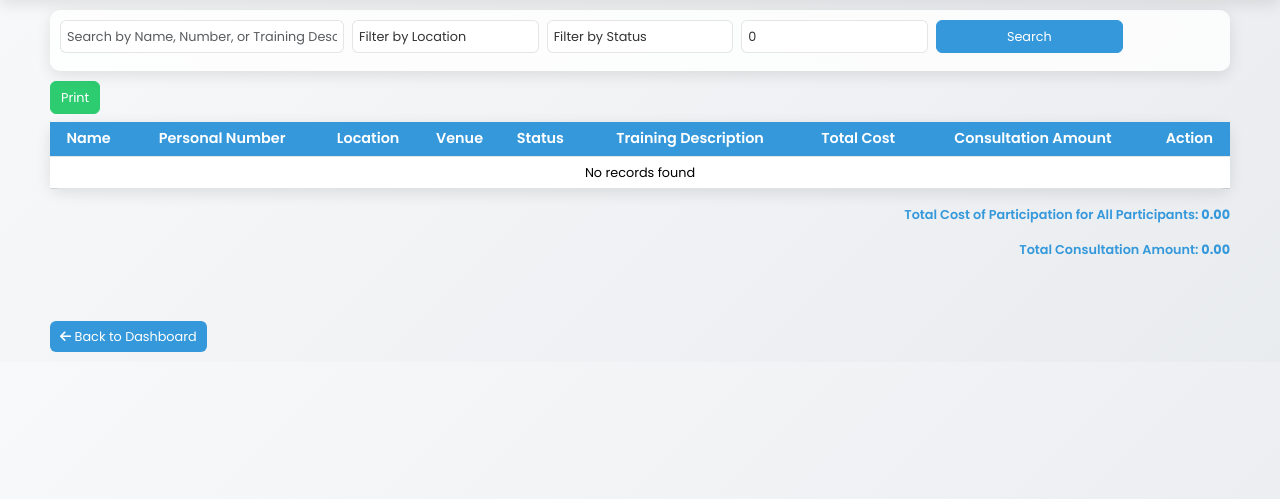
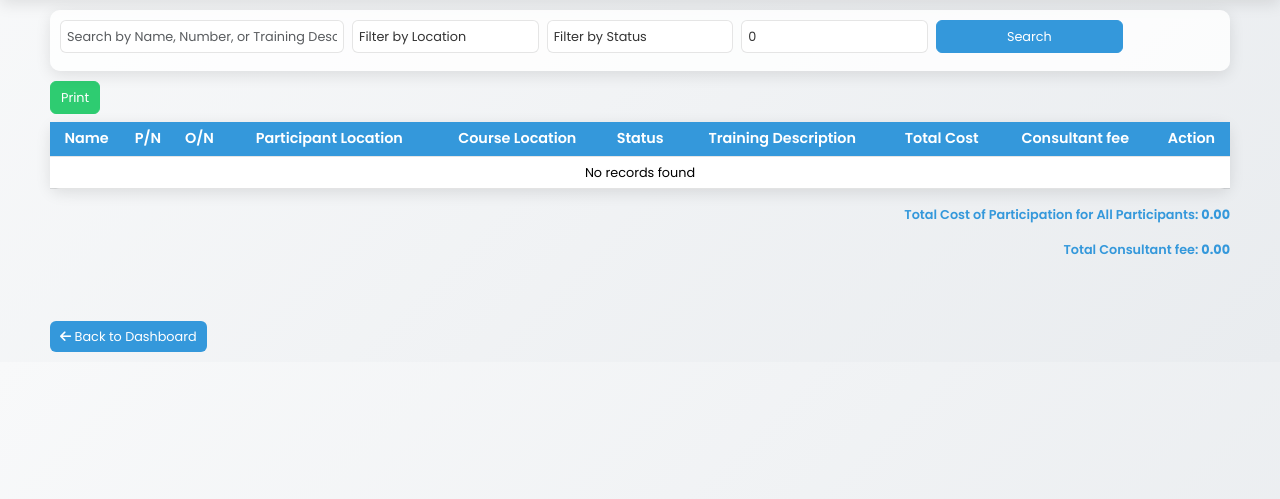
Before and after one commit to kingjothan/npa_training, a PHP site: page /view_users.php in a window 1280 px wide. Shown: the part 112-611 px from the top of the page. Run offline with PHP 8.4, Linux system fonts and the light colour scheme; data that the repository does not hold is empty.

Commit message:
fouth commit

```diff
--- a/add_participant.php
+++ b/add_participant.php
@@ -192,10 +192,10 @@ if ($_SERVER['REQUEST_METHOD'] === 'POST') {
             <label for="designation">Designation</label>
             <input type="text" id="designation" name="designation" required>
 
-            <label for="location">Location</label>
+            <label for="location">Participant Location</label>
             <input type="text" id="location" name="location" required>
 
-            <label for="venue">Venue</label> <!-- Added Venue field -->
+            <label for="venue">Course Location</label> <!-- Added Venue field -->
             <input type="text" id="venue" name="venue" required>
 
             <label for="training_description">Training Description</label>
@@ -260,7 +260,7 @@ if ($_SERVER['REQUEST_METHOD'] === 'POST') {
             <label for="consultant_name">Name of Consultant</label>
             <input type="text" id="consultant_name" name="consultant_name" required>
 
-            <label for="consultation_amount">Amount for Consultation</label>
+            <label for="consultation_amount">Consultant Fee</label>
             <input type="number" id="consultation_amount" name="consultation_amount" step="0.01" required>
 
             <label for="remark">Remark</label>
--- a/admin_dashboard.php
+++ b/admin_dashboard.php
@@ -429,6 +429,7 @@ function escape($data) {
                 <tr>
                     <th>Name</th>
                     <th>Personal Number</th>
+                    <th>Oracle Number<th>
                     <th>Designation</th>
                     <th>Location</th>
                     <th>Venue</th> <!-- Added Venue field -->
@@ -441,6 +442,7 @@ function escape($data) {
                         <tr>
                             <td><?= escape($participant['name']) ?></td>
                             <td><?= escape($participant['personal_number']) ?></td>
+                            <td><?= escape($participant['oracle_number']) ?></td>
                             <td><?= escape($participant['designation']) ?></td>
                             <td><?= escape($participant['location']) ?></td>
                             <td><?= escape($participant['venue']) ?></td> <!-- Added Venue field -->
--- a/edit_participant.php
+++ b/edit_participant.php
@@ -195,10 +195,10 @@ function escape($data) {
             <label for="designation">Designation</label>
             <input type="text" id="designation" name="designation" value="<?= escape($participant['designation']) ?>" required>
 
-            <label for="location">Location</label>
+            <label for="location">Particitant Location</label>
             <input type="text" id="location" name="location" value="<?= escape($participant['location']) ?>" required>
 
-            <label for="venue">Venue</label> <!-- Added Venue field -->
+            <label for="venue">Course Location</label> <!-- Added Venue field -->
             <input type="text" id="venue" name="venue" value="<?= escape($participant['venue']) ?>" required>
 
             <label for="training_description">Training Description</label>
@@ -233,7 +233,7 @@ function escape($data) {
             <label for="consultant_name">Name of Consultant</label>
             <input type="text" id="consultant_name" name="consultant_name" value="<?= escape($participant['consultant_name']) ?>" required>
 
-            <label for="consultation_amount">Amount for Consultation</label>
+            <label for="consultation_amount">Consultant Fee</label>
             <input type="number" id="consultation_amount" name="consultation_amount" value="<?= escape($participant['consultation_amount']) ?>" required>
 
             <label for="remark">Remark</label>
--- a/view_users.php
+++ b/view_users.php
@@ -340,13 +340,14 @@ $total_consultation_amount_all = 0; // New variable for total consultation amoun
             <thead>
                 <tr>
                     <th>Name</th>
-                    <th>Personal Number</th>
-                    <th>Location</th>
-                    <th>Venue</th> <!-- Added Venue field -->
+                    <th>P/N</th>
+                    <th>O/N</th>
+                    <th>Participant Location</th>
+                    <th>Course Location</th> <!-- Added Venue field -->
                     <th>Status</th>
                     <th>Training Description</th>
                     <th>Total Cost</th>
-                    <th>Consultation Amount</th>
+                    <th>Consultant fee</th>
                     <th>Action</th>
                 </tr>
             </thead>
@@ -361,6 +362,7 @@ $total_consultation_amount_all = 0; // New variable for total consultation amoun
                         <tr>
                             <td><?= htmlspecialchars($row['name']) ?></td>
                             <td><?= htmlspecialchars($row['personal_number']) ?></td>
+                            <td><?= htmlspecialchars($row['oracle_number']) ?></td>
                             <td><?= htmlspecialchars($row['location']) ?></td>
                             <td><?= htmlspecialchars($row['venue']) ?></td> <!-- Added Venue field -->
                             <td><?= htmlspecialchars($row['status']) ?></td>
@@ -381,7 +383,7 @@ $total_consultation_amount_all = 0; // New variable for total consultation amoun
         <!-- Display Total Cost and Total Consultation Amount -->
         <div class="total-cost" id="printable-total-cost">
             <p>Total Cost of Participation for All Participants: <strong><?= number_format($total_cost_of_participation_all, 2) ?></strong></p>
-            <p>Total Consultation Amount: <strong><?= number_format($total_consultation_amount_all, 2) ?></strong></p>
+            <p>Total Consultant fee: <strong><?= number_format($total_consultation_amount_all, 2) ?></strong></p>
         </div>
 
         <!-- Pagination -->
```
Also changed, not shown: add_user.php (+6 -6 lines), view_user.php (+6 -6 lines).
